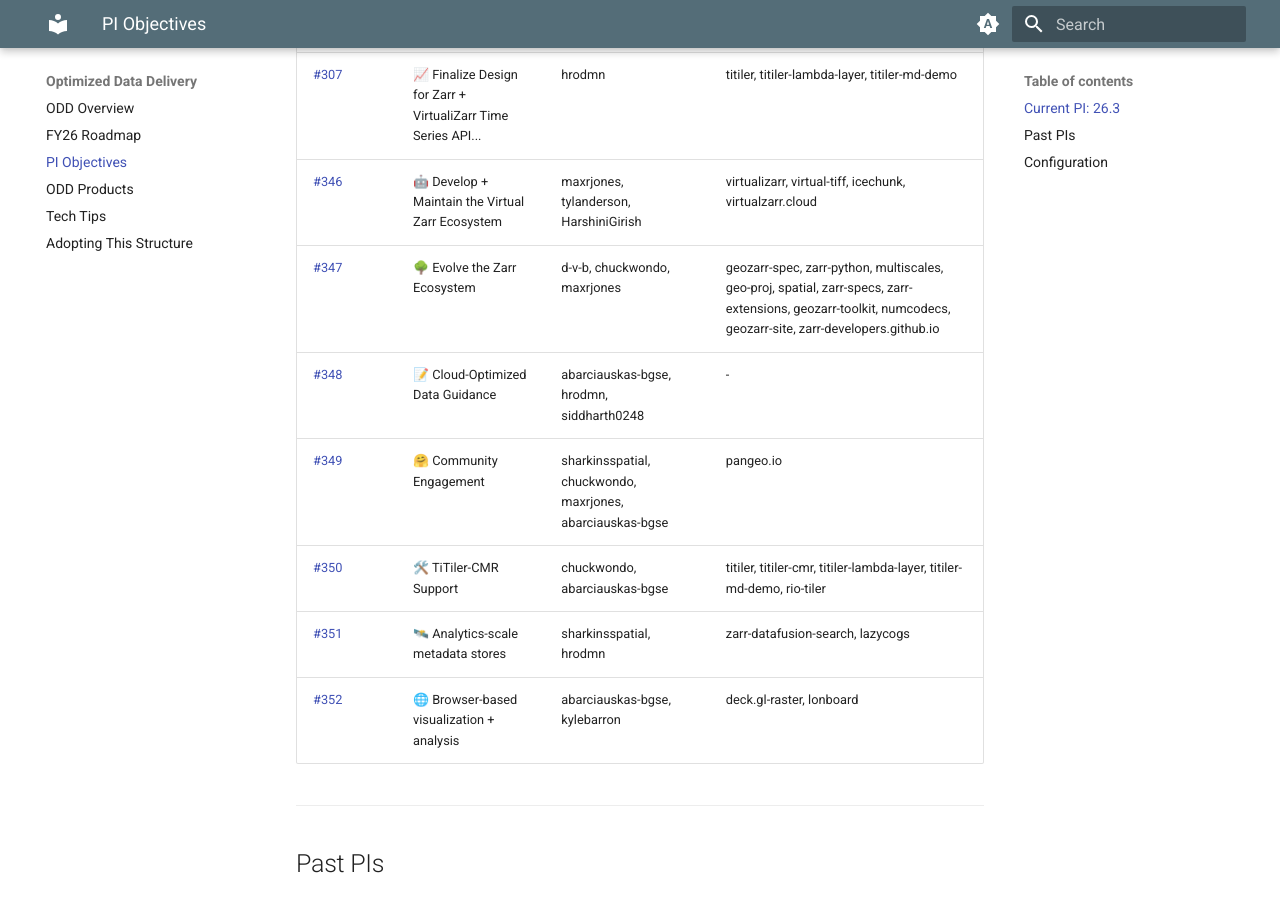
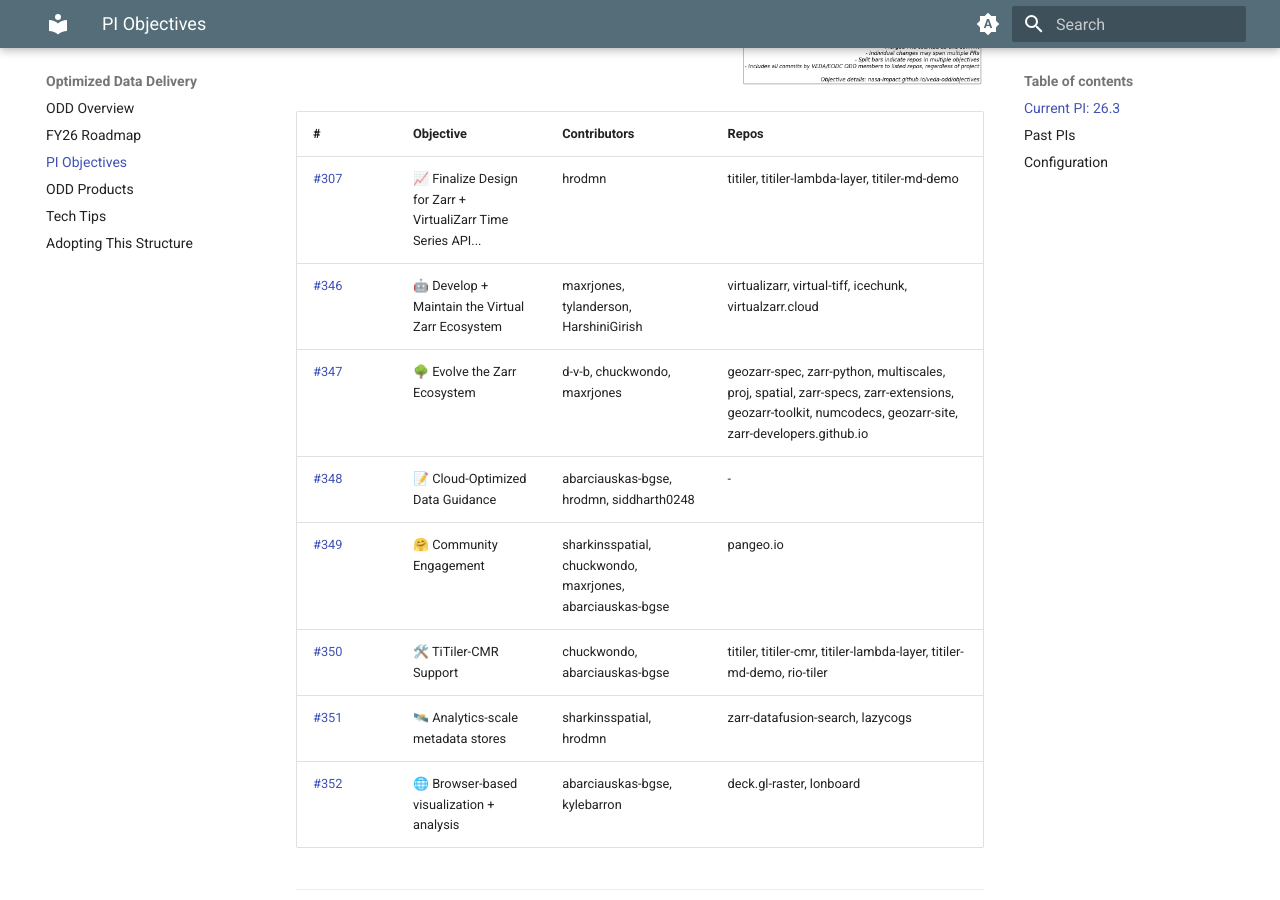
Before and after one commit to NASA-IMPACT/veda-odd, an MkDocs documentation site: the page built from docs/objectives.md, in a window 1280 px wide and 900 px high, scrolled down 977 px. Built offline with MkDocs 1.6.1 and Material for MkDocs 9.7.7, drawn with Linux system fonts in a browser that asks for light colours; the version menu is left out.

Commit message:
Update reports for 26051008189

```diff
--- a/docs/objectives.md
+++ b/docs/objectives.md
@@ -12,7 +12,7 @@ This page tracks quarterly objectives for the VEDA/EODC ODD team and the open-so
 |---|-----------|--------------|-------|
 | [#307](https://github.com/NASA-IMPACT/veda-odd/issues/307) | 📈 Finalize Design for Zarr + VirtualiZarr Time Series API... | hrodmn | titiler, titiler-lambda-layer, titiler-md-demo |
 | [#346](https://github.com/NASA-IMPACT/veda-odd/issues/346) | 🤖 Develop + Maintain the Virtual Zarr Ecosystem | maxrjones, tylanderson, HarshiniGirish | virtualizarr, virtual-tiff, icechunk, virtualzarr.cloud |
-| [#347](https://github.com/NASA-IMPACT/veda-odd/issues/347) | 🌳 Evolve the Zarr Ecosystem | d-v-b, chuckwondo, maxrjones | geozarr-spec, zarr-python, multiscales, geo-proj, spatial, zarr-specs, zarr-extensions, geozarr-toolkit, numcodecs, geozarr-site, zarr-developers.github.io |
+| [#347](https://github.com/NASA-IMPACT/veda-odd/issues/347) | 🌳 Evolve the Zarr Ecosystem | d-v-b, chuckwondo, maxrjones | geozarr-spec, zarr-python, multiscales, proj, spatial, zarr-specs, zarr-extensions, geozarr-toolkit, numcodecs, geozarr-site, zarr-developers.github.io |
 | [#348](https://github.com/NASA-IMPACT/veda-odd/issues/348) | 📝 Cloud-Optimized Data Guidance | abarciauskas-bgse, hrodmn, siddharth0248 | - |
 | [#349](https://github.com/NASA-IMPACT/veda-odd/issues/349) | 🤗 Community Engagement | sharkinsspatial, chuckwondo, maxrjones, abarciauskas-bgse | pangeo.io |
 | [#350](https://github.com/NASA-IMPACT/veda-odd/issues/350) | 🛠️ TiTiler-CMR Support | chuckwondo, abarciauskas-bgse | titiler, titiler-cmr, titiler-lambda-layer, titiler-md-demo, rio-tiler |
```
Also changed, not shown: docs/images/pi-26.3-authored-commits.png, docs/images/pi-26.3-resolved-issues-prs.png, 2 other files.
